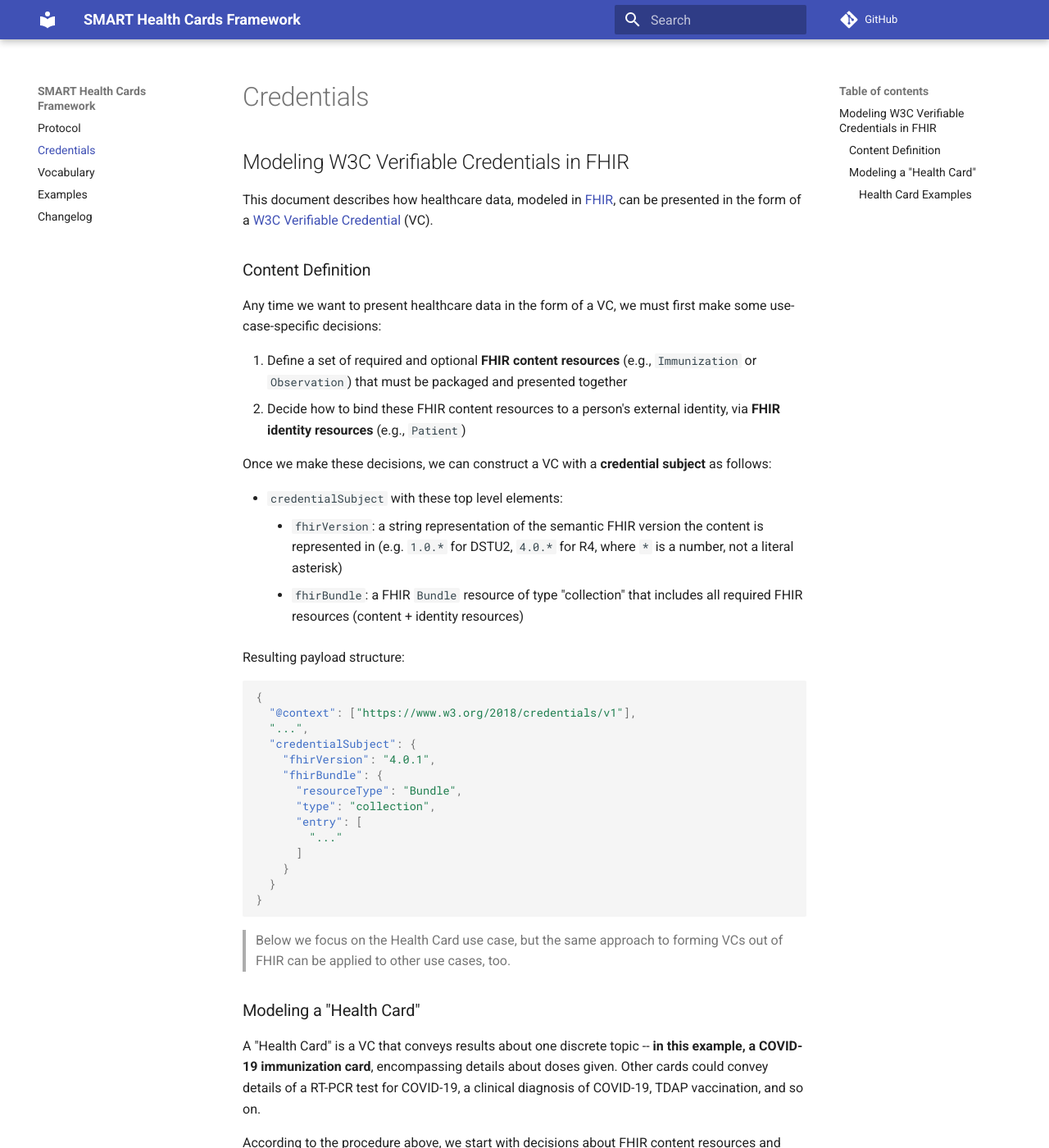
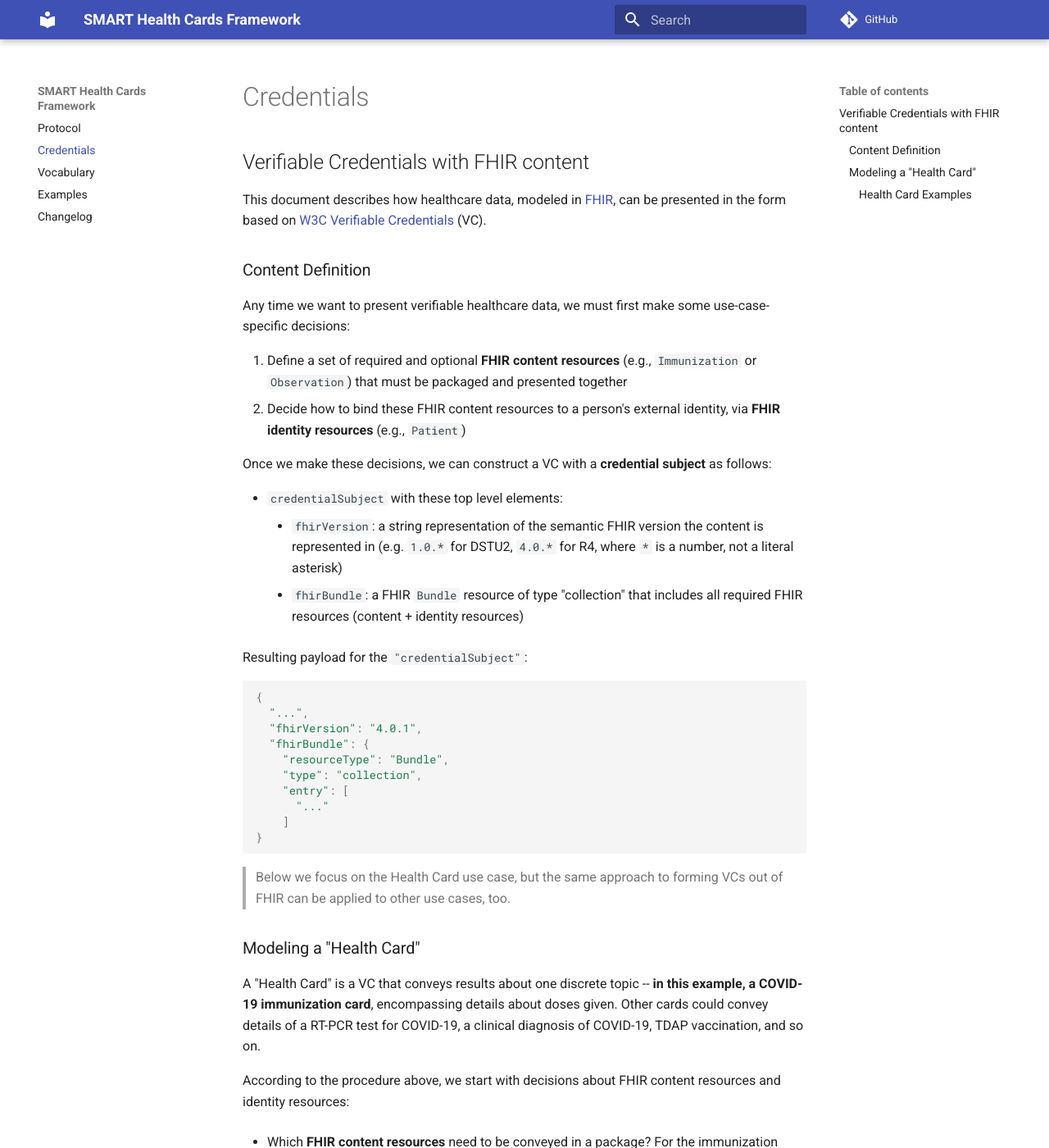
Before and after one commit to smart-on-fhir/health-cards, an MkDocs documentation site: the page built from docs/credential-modeling.md, in a window 1280 px wide and 1400 px high. Shown: the whole window at 82% size. Built offline with MkDocs 1.6.1 and Material for MkDocs 9.7.7, drawn with Linux system fonts in a browser that asks for light colours; comment, search, counter and statistics services are not loaded.

Commit message:
Strip 'fixed' payload content to reduce size

````diff
--- a/docs/credential-modeling.md
+++ b/docs/credential-modeling.md
@@ -1,11 +1,10 @@
+# Verifiable Credentials with FHIR content
 
-# Modeling W3C Verifiable Credentials in FHIR
-
-This document describes how healthcare data, modeled in [FHIR][], can be presented in the form of a [W3C Verifiable Credential][vc] (VC).
+This document describes how healthcare data, modeled in [FHIR][], can be presented in the form based on [W3C Verifiable Credentials][vc] (VC).
 
 ## Content Definition
 
-Any time we want to present healthcare data in the form of a VC, we must first make some use-case-specific decisions:
+Any time we want to present verifiable healthcare data, we must first make some use-case-specific decisions:
 
 1. Define a set of required and optional **FHIR content resources** (e.g., `Immunization` or `Observation`) that must be packaged and presented together
 2. Decide how to bind these FHIR content resources to a person's external identity, via **FHIR identity resources** (e.g., `Patient`)
@@ -16,22 +15,18 @@ Once we make these decisions, we can construct a VC with a **credential subject*
     * `fhirVersion`: a string representation of the semantic FHIR version the content is represented in (e.g. `1.0.*` for DSTU2, `4.0.*` for R4, where `*` is a number, not a literal asterisk)
     * `fhirBundle`: a FHIR `Bundle` resource of type "collection" that includes all required FHIR resources (content + identity resources)
 
-Resulting payload structure:
+Resulting payload for the `"credentialSubject"`:
 
-```json
+```js
 {
-  "@context": ["https://www.w3.org/2018/credentials/v1"],
   "...",
-  "credentialSubject": {
-    "fhirVersion": "4.0.1",
-    "fhirBundle": {
-      "resourceType": "Bundle",
-      "type": "collection",
-      "entry": [
-        "..."
-      ]
-    }
-  }
+  "fhirVersion": "4.0.1",
+  "fhirBundle": {
+    "resourceType": "Bundle",
+    "type": "collection",
+    "entry": [
+      "..."
+    ]
 }
 ```
 
````
Also changed, not shown: docs/index.md (+1 -3 lines), 1 other file.
